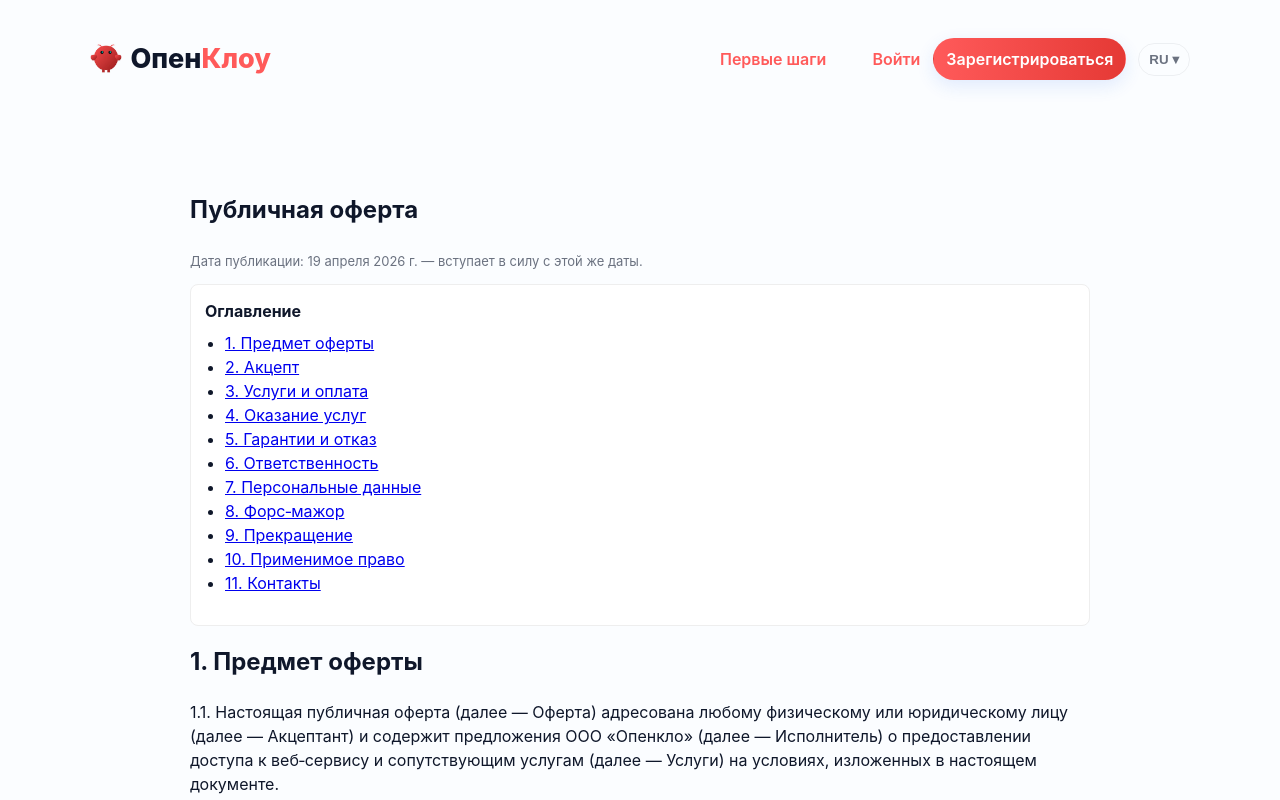
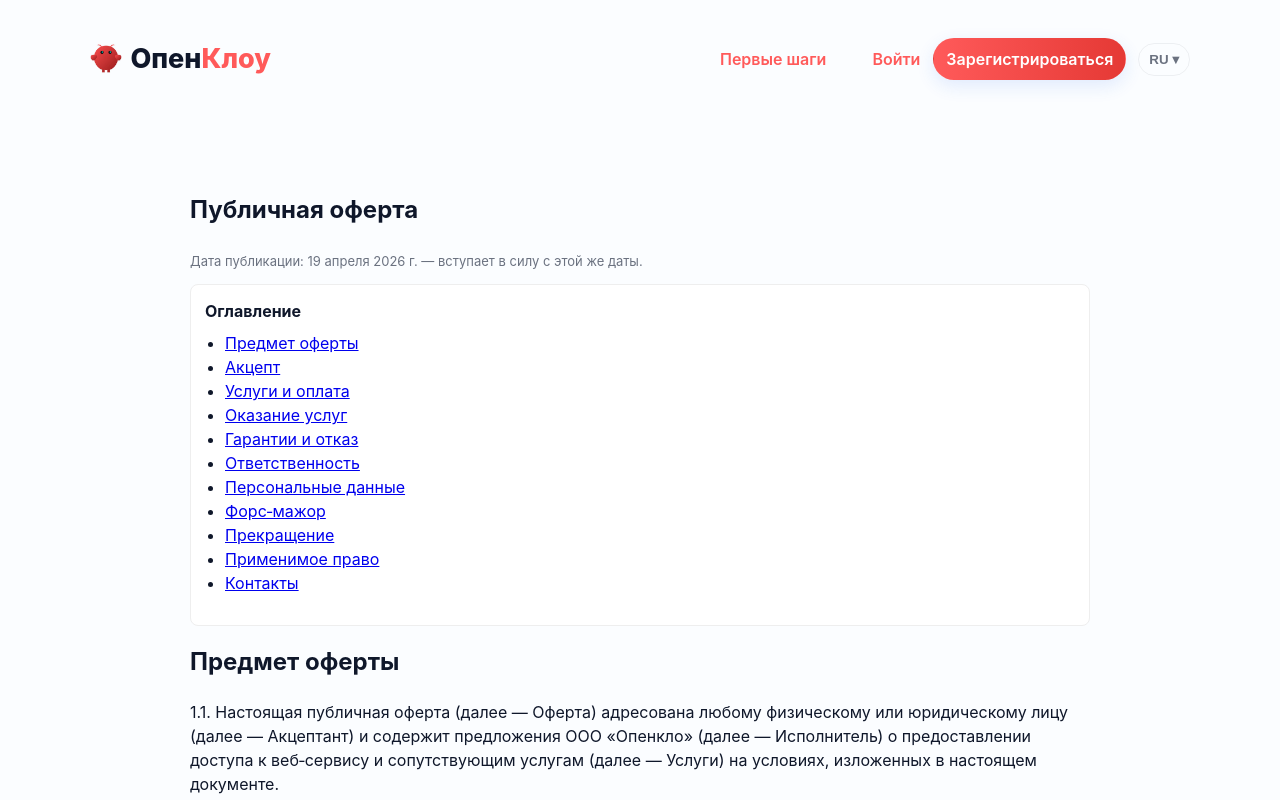
Before and after one commit to novaaurelis/nova-ai-agents-site-backup, a Next.js app: page /ru/offer in a window 1280 px wide. Shown: the top 800 px of the page. Built offline with nearby package versions, Linux system fonts and the light colour scheme.

Commit message:
style: align offer TOC & headings with others

```diff
--- a/pages/ru/offer.js
+++ b/pages/ru/offer.js
@@ -7,6 +7,7 @@ export default function RuOffer(){
       <Header/>
       <main className="container">
         <article className="policy">
+          <a className="sr-only" id="top" />
           <header className="policy-header">
             <h1>Публичная оферта</h1>
             <p className="muted"><time dateTime="2026-04-19">Дата публикации: 19 апреля 2026 г.</time> — вступает в силу с этой же даты.</p>
@@ -15,32 +16,32 @@ export default function RuOffer(){
           <nav className="toc" aria-label="Оглавление">
             <strong>Оглавление</strong>
             <ul>
-              <li><a href="#subject">1. Предмет оферты</a></li>
-              <li><a href="#acceptance">2. Акцепт</a></li>
-              <li><a href="#price">3. Услуги и оплата</a></li>
-              <li><a href="#delivery">4. Оказание услуг</a></li>
-              <li><a href="#warranty">5. Гарантии и отказ</a></li>
-              <li><a href="#liability">6. Ответственность</a></li>
-              <li><a href="#personal">7. Персональные данные</a></li>
-              <li><a href="#force">8. Форс‑мажор</a></li>
-              <li><a href="#termination">9. Прекращение</a></li>
-              <li><a href="#law">10. Применимое право</a></li>
-              <li><a href="#contacts">11. Контакты</a></li>
+              <li><a href="#subject">Предмет оферты</a></li>
+              <li><a href="#acceptance">Акцепт</a></li>
+              <li><a href="#price">Услуги и оплата</a></li>
+              <li><a href="#delivery">Оказание услуг</a></li>
+              <li><a href="#warranty">Гарантии и отказ</a></li>
+              <li><a href="#liability">Ответственность</a></li>
+              <li><a href="#personal">Персональные данные</a></li>
+              <li><a href="#force">Форс‑мажор</a></li>
+              <li><a href="#termination">Прекращение</a></li>
+              <li><a href="#law">Применимое право</a></li>
+              <li><a href="#contacts">Контакты</a></li>
             </ul>
           </nav>
 
           <section id="subject">
-            <h2>1. Предмет оферты</h2>
+            <h2>Предмет оферты</h2>
             <p>1.1. Настоящая публичная оферта (далее — Оферта) адресована любому физическому или юридическому лицу (далее — Акцептант) и содержит предложения ООО «Опенкло» (далее — Исполнитель) о предоставлении доступа к веб‑сервису и сопутствующим услугам (далее — Услуги) на условиях, изложенных в настоящем документе.</p>
           </section>
 
           <section id="acceptance">
-            <h2>2. Акцепт</h2>
+            <h2>Акцепт</h2>
             <p>2.1. Принятие Оферты происходит в момент регистрации на Сайте или фактического использования Услуг Акцептантом. Акцепт считается полным и безоговорочным, если Акцептант не направил Исполнителю уведомление об отказе в письменной форме до начала пользования Услугами.</p>
           </section>
 
           <section id="price">
-            <h2>3. Услуги и оплата</h2>
+            <h2>Услуги и оплата</h2>
             <p>3.1. Информация о тарифах, ценах и условиях оплаты размещается на Сайте и/или доводится до Акцептанта при оформлении услуги.</p>
             <p>3.2. Оплата производится способами, доступными на Сайте. Все платежи считаются подтверждёнными после получения Исполнителем соответствующей оплаты.</p>
             <p>3.3. Невозвратность и порядок возвратов устанавливаются действующими тарифными условиями и законодательством.</p>
```
